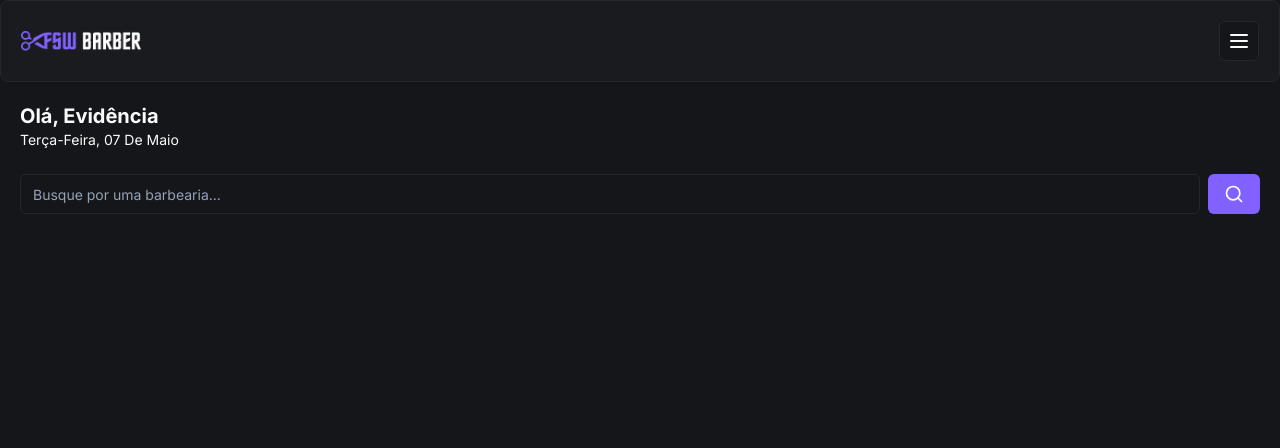
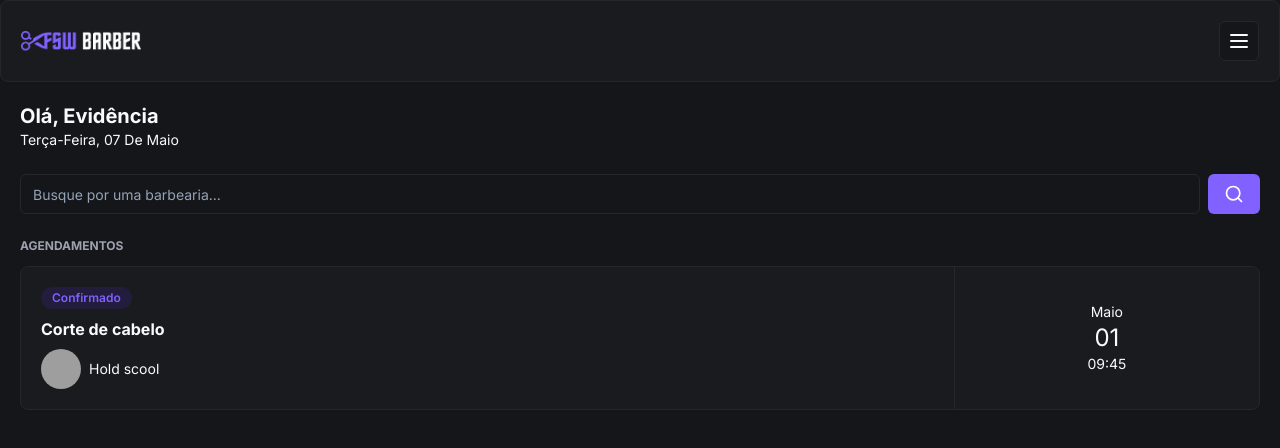
Before and after one commit to evidencia/Barbershop, a Next.js app: page / in a window 1280 px wide. Shown: the top 448 px of the page. Built offline with nearby package versions, Linux system fonts and the light colour scheme; grey boxes are pictures that could not be loaded.

Commit message:
feat: add initial booking component

```diff
--- a/app/(home)/page.tsx
+++ b/app/(home)/page.tsx
@@ -2,6 +2,7 @@
 import { Header } from "../_components/header";
 import { ptBR } from "date-fns/locale";
 import { Search } from "./_components/search";
+import { BookingItem } from "../_components/booking-item";
 
 export default function Home() {
   return (
@@ -20,6 +21,13 @@
       <div className="mt-6 px-5">
         <Search />
       </div>
+
+      <div className="mt-6 px-5">
+        <h2 className="mb-3 text-xs font-bold uppercase text-gray-400">
+          Agendamentos
+        </h2>
+        <BookingItem />
+      </div>
     </div>
   );
 }
--- /dev/null
+++ b/app/_components/booking-item.tsx
@@ -0,0 +1,32 @@
+import { Avatar, AvatarFallback, AvatarImage } from "./ui/avatar";
+import { Badge } from "./ui/badge";
+import { Card, CardContent } from "./ui/card";
+
+export const BookingItem = () => {
+  return (
+    <Card>
+      <CardContent className="flex px-0 py-0">
+        <div className="flex flex-[3] flex-col gap-2 py-5 pl-5">
+          <Badge className="w-fit bg-[#221C3D] text-primary hover:bg-[#221C3D]">
+            Confirmado
+          </Badge>
+          <h2 className="font-bold">Corte de cabelo</h2>
+          <div className="flex items-center gap-2">
+            <Avatar className="">
+              <AvatarImage src="https://utfs.io/f/e6bdffb6-24a9-455b-aba3-903c2c2b5bde-1jo6tu.png" />
+              <AvatarFallback>E</AvatarFallback>
+            </Avatar>
+
+            <h3 className="text-sm">Hold scool</h3>
+          </div>
+        </div>
+
+        <div className="flex flex-1 flex-col items-center justify-center border-l border-solid border-secondary">
+          <p className="text-sm capitalize">Maio</p>
+          <p className="text-2xl">01</p>
+          <p className="text-sm">09:45</p>
+        </div>
+      </CardContent>
+    </Card>
+  );
+};
--- /dev/null
+++ b/app/_components/ui/avatar.tsx
@@ -0,0 +1,50 @@
+"use client";
+
+import * as React from "react";
+import * as AvatarPrimitive from "@radix-ui/react-avatar";
+
+import { cn } from "@/app/_lib/utils";
+
+const Avatar = React.forwardRef<
+  React.ElementRef<typeof AvatarPrimitive.Root>,
+  React.ComponentPropsWithoutRef<typeof AvatarPrimitive.Root>
+>(({ className, ...props }, ref) => (
+  <AvatarPrimitive.Root
+    ref={ref}
+    className={cn(
+      "relative flex h-10 w-10 shrink-0 overflow-hidden rounded-full",
+      className,
+    )}
+    {...props}
+  />
+));
+Avatar.displayName = AvatarPrimitive.Root.displayName;
+
+const AvatarImage = React.forwardRef<
+  React.ElementRef<typeof AvatarPrimitive.Image>,
+  React.ComponentPropsWithoutRef<typeof AvatarPrimitive.Image>
+>(({ className, ...props }, ref) => (
+  <AvatarPrimitive.Image
+    ref={ref}
+    className={cn("aspect-square h-full w-full", className)}
+    {...props}
+  />
+));
+AvatarImage.displayName = AvatarPrimitive.Image.displayName;
+
+const AvatarFallback = React.forwardRef<
+  React.ElementRef<typeof AvatarPrimitive.Fallback>,
+  React.ComponentPropsWithoutRef<typeof AvatarPrimitive.Fallback>
+>(({ className, ...props }, ref) => (
+  <AvatarPrimitive.Fallback
+    ref={ref}
+    className={cn(
+      "flex h-full w-full items-center justify-center rounded-full bg-muted",
+      className,
+    )}
+    {...props}
+  />
+));
+AvatarFallback.displayName = AvatarPrimitive.Fallback.displayName;
+
+export { Avatar, AvatarImage, AvatarFallback };
--- /dev/null
+++ b/app/_components/ui/badge.tsx
@@ -0,0 +1,36 @@
+import * as React from "react";
+import { cva, type VariantProps } from "class-variance-authority";
+
+import { cn } from "@/app/_lib/utils";
+
+const badgeVariants = cva(
+  "inline-flex items-center rounded-full border px-2.5 py-0.5 text-xs font-semibold transition-colors focus:outline-none focus:ring-2 focus:ring-ring focus:ring-offset-2",
+  {
+    variants: {
+      variant: {
+        default:
+          "border-transparent bg-primary text-primary-foreground hover:bg-primary/80",
+        secondary:
+          "border-transparent bg-secondary text-secondary-foreground hover:bg-secondary/80",
+        destructive:
+          "border-transparent bg-destructive text-destructive-foreground hover:bg-destructive/80",
+        outline: "text-foreground",
+      },
+    },
+    defaultVariants: {
+      variant: "default",
+    },
+  },
+);
+
+export interface BadgeProps
+  extends React.HTMLAttributes<HTMLDivElement>,
+    VariantProps<typeof badgeVariants> {}
+
+function Badge({ className, variant, ...props }: BadgeProps) {
+  return (
+    <div className={cn(badgeVariants({ variant }), className)} {...props} />
+  );
+}
+
+export { Badge, badgeVariants };
--- a/package.json
+++ b/package.json
@@ -14,6 +14,7 @@
   },
   "dependencies": {
     "@prisma/client": "^5.13.0",
+    "@radix-ui/react-avatar": "^1.0.4",
     "@radix-ui/react-slot": "^1.0.2",
     "class-variance-authority": "^0.7.0",
     "clsx": "^2.1.1",
```
Also changed, not shown: 1 other file (tests, documents, lock files or other folders).
